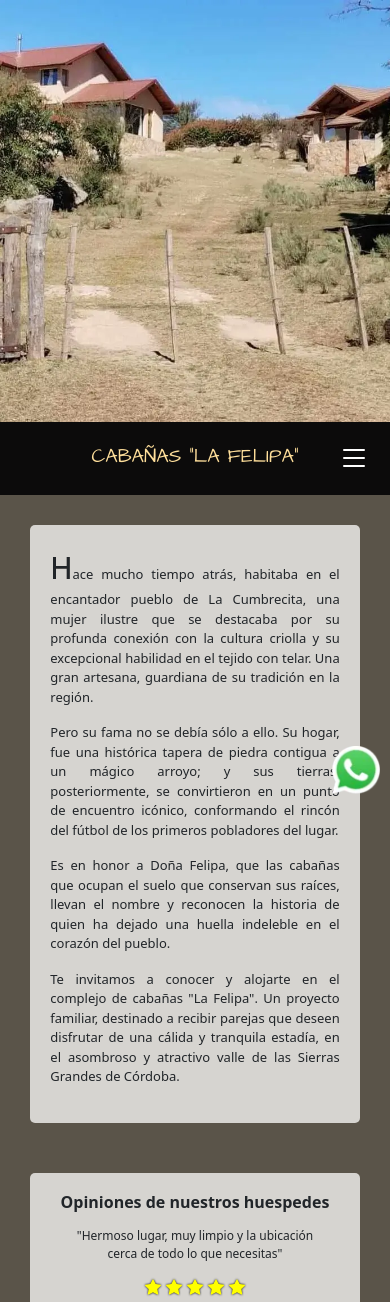
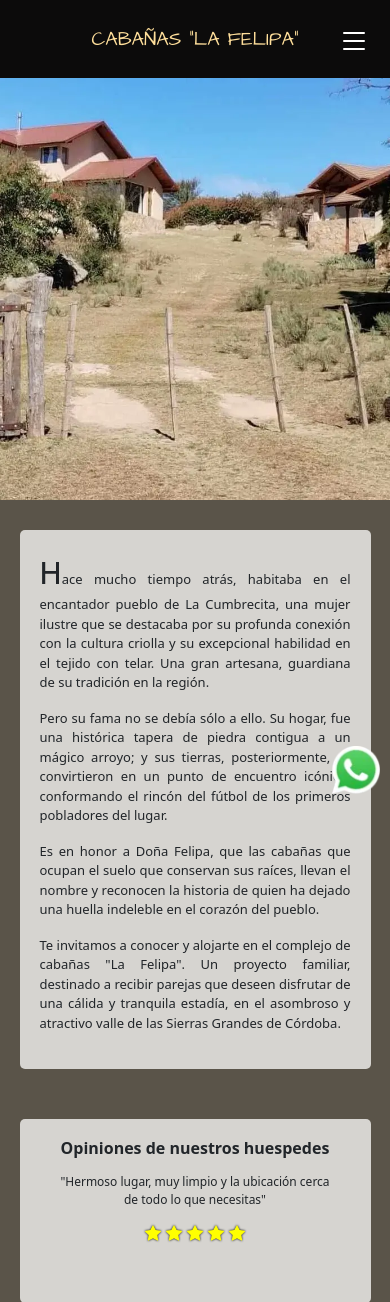
Before and after one commit to ferwargit/django_La_Felipa, a Django app: page / in a window 390 px wide. Shown: the top 1302 px of the page. Run offline with Django 4.2, Linux system fonts and the light colour scheme.

Commit message:
menu sticky - banner mobile

```diff
--- /dev/null
+++ b/la_felipa/pyvenv.cfg
@@ -0,0 +1,3 @@
+home = C:\Python310
+include-system-site-packages = false
+version = 3.10.5
--- a/lafelipa/templates/home.html
+++ b/lafelipa/templates/home.html
@@ -11,10 +11,10 @@
     <h1 class="banner__titulo">CABAÑAS "LA FELIPA"</h1>
     <h2 class="banner__subtitulo">Tu lugar en La Cumbrecita...</h2>
   </div>
+  {% endblock %}
+
+  {% block main %}
   <div class="banner2"></div>
-{% endblock %}
-
-{% block main %}
   <section class="intro">
     <div class="intro__img">
       <img src="{% static 'img/imgsect.jpeg' %}" alt="imagen cabaña en La Felipa" />
--- a/lafelipa/templates/layouts/base.html
+++ b/lafelipa/templates/layouts/base.html
@@ -15,10 +15,10 @@
     {% block banner %}
 
     {% endblock %}
-    <header>
+    <header class="header1">
       {% include 'layouts/partials/header.html' %}
     </header>
-    <main class="container">
+    <main class="">
       {% block main %}
 
       {% endblock %}
```
Also changed, not shown: 11 other files.
